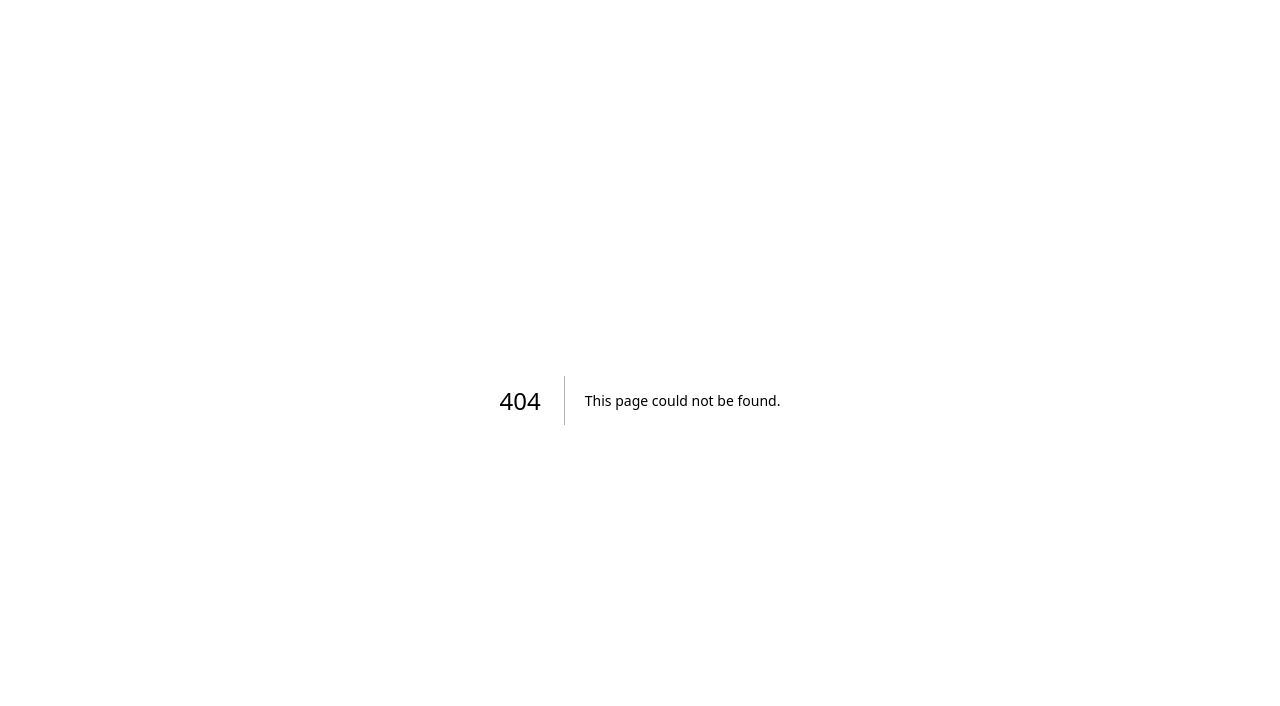
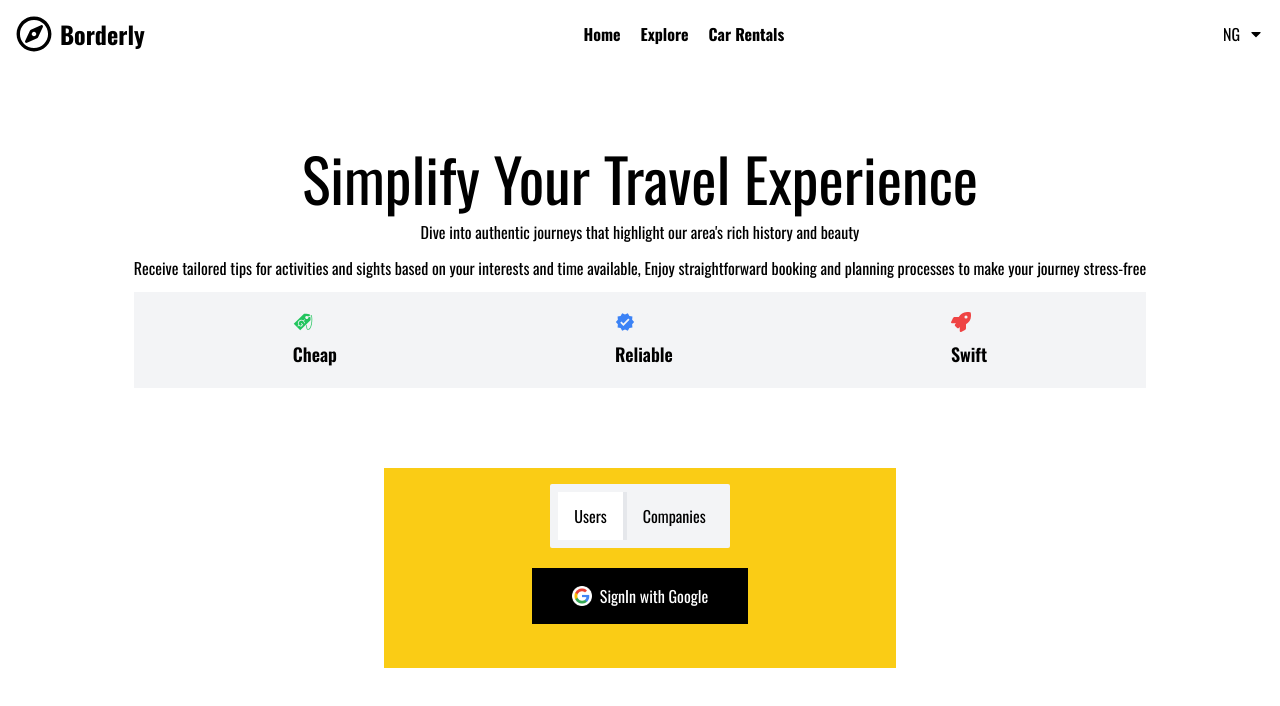
Before and after one commit to Joshua357954/borderly, a Next.js app: page /auth in a window 1280 px wide. Before the commit this address had no page. Shown: the top 706 px of the page. Built offline with nearby package versions, Linux system fonts and the light colour scheme.

Commit message:
seperate auth from home screen

```diff
--- a/package.json
+++ b/package.json
@@ -10,6 +10,7 @@
   },
   "dependencies": {
     "firebase": "^10.12.2",
+    "mongoose": "^8.4.1",
     "next": "14.2.4",
     "react": "^18",
     "react-dom": "^18",
--- /dev/null
+++ b/src/app/auth/page.js
@@ -0,0 +1,132 @@
+"use client";
+import Image from "next/image";
+import { FaRegCompass as Compass, FaCaretDown } from "react-icons/fa";
+import { GiPriceTag } from "react-icons/gi";
+import { MdVerified } from "react-icons/md";
+import { FaRocket } from "react-icons/fa";
+import { useState } from "react";
+import firebase from "@/config/firebase";
+import { getAuth, GoogleAuthProvider, signInWithPopup } from "firebase/auth";
+
+export default function Home() {
+  const [activeTab, setActiveTab] = useState("Users");
+
+  const handleGoogleSignIn = async () => {
+    const auth = getAuth();
+    const provider = new GoogleAuthProvider();
+
+    try {
+      const result = await signInWithPopup(auth, provider);
+      const user = result.user;
+
+      // Extract important data points
+      const uid = user.uid;
+      const displayName = user.displayName || "";
+      const email = user.email;
+      const photoURL = user.photoURL;
+
+      // Split display name into first and last name
+      const [firstName, ...lastNameParts] = displayName.split(" ");
+      const lastName = lastNameParts.join(" ");
+
+      // Create user data object
+      const userData = {
+        uid,
+        firstName,
+        lastName,
+        email,
+        photoURL,
+      };
+    } catch (error) {
+      console.error("Error signing in with Google:", error);
+      // toast.error("Failed to sign in with Google.");
+    }
+  };
+
+  return (
+    <main className="flex min-h-screen flex-col items-center">
+      <nav className="flex justify-between w-full px-4 bg-blue-000 py-4 items-center">
+        <div className="flex gap-2 items-center">
+          <Compass className="text-4xl" />{" "}
+          <h1 className="text-2xl font-bold"> Borderly</h1>
+        </div>
+
+        <ul className="flex items-center gap-x-5">
+          <li className="font-bold text-md">Home</li>
+          <li className="font-bold text-md">Explore</li>
+          <li className="font-bold text-md">Car Rentals</li>
+        </ul>
+
+        <div className="flex items-center gap-x-2">
+          NG <FaCaretDown />
+        </div>
+      </nav>
+
+      {/* Body */}
+
+      <header className="py-20 text-center space-y-3 lg:px-75 sm:px-10">
+        <h2 className="text-6xl">Simplify Your Travel Experience</h2>
+        <p>
+          Dive into authentic journeys that highlight our area's rich history
+          and beauty
+        </p>
+        <p>
+          Receive tailored tips for activities and sights based on your
+          interests and time available, Enjoy straightforward booking and
+          planning processes to make your journey stress-free
+        </p>
+
+        <div className="flex justify-around p-5 bg-gray-100">
+          <div className="text-center">
+            <GiPriceTag size={20} className="text-green-500 mb-2" />
+            <p className="text-lg font-semibold">Cheap</p>
+          </div>
+          <div className="text-center">
+            <MdVerified size={20} className="text-blue-500 mb-2" />
+            <p className="text-lg font-semibold">Reliable</p>
+          </div>
+          <div className="text-center">
+            <FaRocket size={20} className="text-red-500 mb-2" />
+            <p className="text-lg font-semibold">Swift</p>
+          </div>
+        </div>
+      </header>
+
+      <section className="w-full flex justify-center">
+        <div className="bg-yellow-400 px-2 py-4 w-[40%] h-[200px] flex flex-col items-center gap-5">
+          <div className="flex bg-gray-100 rounded-sm w-fit mx-auto p-2">
+            <button
+              className={`text-center border-r-2 px-4 py-3 ${
+                activeTab === "Users" ? "bg-white" : ""
+              }`}
+              onClick={() => setActiveTab("Users")}
+            >
+              Users
+            </button>
+            <button
+              className={`text-center border-l-2 px-4 py-3 ${
+                activeTab === "Companies" ? "bg-white" : ""
+              }`}
+              onClick={() => setActiveTab("Companies")}
+            >
+              Companies
+            </button>
+          </div>
+
+          <button
+            className="flex gap-2 bg-black text-white items-center px-10 py-4"
+            onClick={handleGoogleSignIn}
+          >
+            <Image
+              src="/google-img.png"
+              width="20"
+              height="20"
+              alt="Google logo"
+            />
+            SignIn with Google
+          </button>
+        </div>
+      </section>
+    </main>
+  );
+}
--- a/src/app/page.js
+++ b/src/app/page.js
@@ -9,124 +9,10 @@
 import { getAuth, GoogleAuthProvider, signInWithPopup } from "firebase/auth";
 
 export default function Home() {
-  const [activeTab, setActiveTab] = useState("Users");
-
-  const handleGoogleSignIn = async () => {
-    const auth = getAuth();
-    const provider = new GoogleAuthProvider();
-
-    try {
-      const result = await signInWithPopup(auth, provider);
-      const user = result.user;
-
-      // Extract important data points
-      const uid = user.uid;
-      const displayName = user.displayName || "";
-      const email = user.email;
-      const photoURL = user.photoURL;
-
-      // Split display name into first and last name
-      const [firstName, ...lastNameParts] = displayName.split(" ");
-      const lastName = lastNameParts.join(" ");
-
-      // Create user data object
-      const userData = {
-        uid,
-        firstName,
-        lastName,
-        email,
-        photoURL,
-      };
-    } catch (error) {
-      console.error("Error signing in with Google:", error);
-      // toast.error("Failed to sign in with Google.");
-    }
-  };
 
   return (
     <main className="flex min-h-screen flex-col items-center">
-      <nav className="flex justify-between w-full px-4 bg-blue-000 py-4 items-center">
-        <div className="flex gap-2 items-center">
-          <Compass className="text-4xl" />{" "}
-          <h1 className="text-2xl font-bold"> Borderly</h1>
-        </div>
-
-        <ul className="flex items-center gap-x-5">
-          <li className="font-bold text-md">Home</li>
-          <li className="font-bold text-md">Explore</li>
-          <li className="font-bold text-md">Car Rentals</li>
-        </ul>
-
-        <div className="flex items-center gap-x-2">
-          NG <FaCaretDown />
-        </div>
-      </nav>
-
-      {/* Body */}
-
-      <header className="py-20 text-center space-y-3 lg:px-75 sm:px-10">
-        <h2 className="text-6xl">Simplify Your Travel Experience</h2>
-        <p>
-          Dive into authentic journeys that highlight our area's rich history
-          and beauty
-        </p>
-        <p>
-          Receive tailored tips for activities and sights based on your
-          interests and time available, Enjoy straightforward booking and
-          planning processes to make your journey stress-free
-        </p>
-
-        <div className="flex justify-around p-5 bg-gray-100">
-          <div className="text-center">
-            <GiPriceTag size={20} className="text-green-500 mb-2" />
-            <p className="text-lg font-semibold">Cheap</p>
-          </div>
-          <div className="text-center">
-            <MdVerified size={20} className="text-blue-500 mb-2" />
-            <p className="text-lg font-semibold">Reliable</p>
-          </div>
-          <div className="text-center">
-            <FaRocket size={20} className="text-red-500 mb-2" />
-            <p className="text-lg font-semibold">Swift</p>
-          </div>
-        </div>
-      </header>
-
-      <section className="w-full flex justify-center">
-        <div className="bg-yellow-400 px-2 py-4 w-[40%] h-[200px] flex flex-col items-center gap-5">
-          <div className="flex bg-gray-100 rounded-sm w-fit mx-auto p-2">
-            <button
-              className={`text-center border-r-2 px-4 py-3 ${
-                activeTab === "Users" ? "bg-white" : ""
-              }`}
-              onClick={() => setActiveTab("Users")}
-            >
-              Users
-            </button>
-            <button
-              className={`text-center border-l-2 px-4 py-3 ${
-                activeTab === "Companies" ? "bg-white" : ""
-              }`}
-              onClick={() => setActiveTab("Companies")}
-            >
-              Companies
-            </button>
-          </div>
-
-          <button
-            className="flex gap-2 bg-black text-white items-center px-10 py-4"
-            onClick={handleGoogleSignIn}
-          >
-            <Image
-              src="/google-img.png"
-              width="20"
-              height="20"
-              alt="Google logo"
-            />
-            SignIn with Google
-          </button>
-        </div>
-      </section>
+          Home of Borderly
     </main>
   );
 }
```
Also changed, not shown: src/lib/mongodb.js (added, +25 -0 lines), 1 other file (tests, documents, lock files or other folders).
